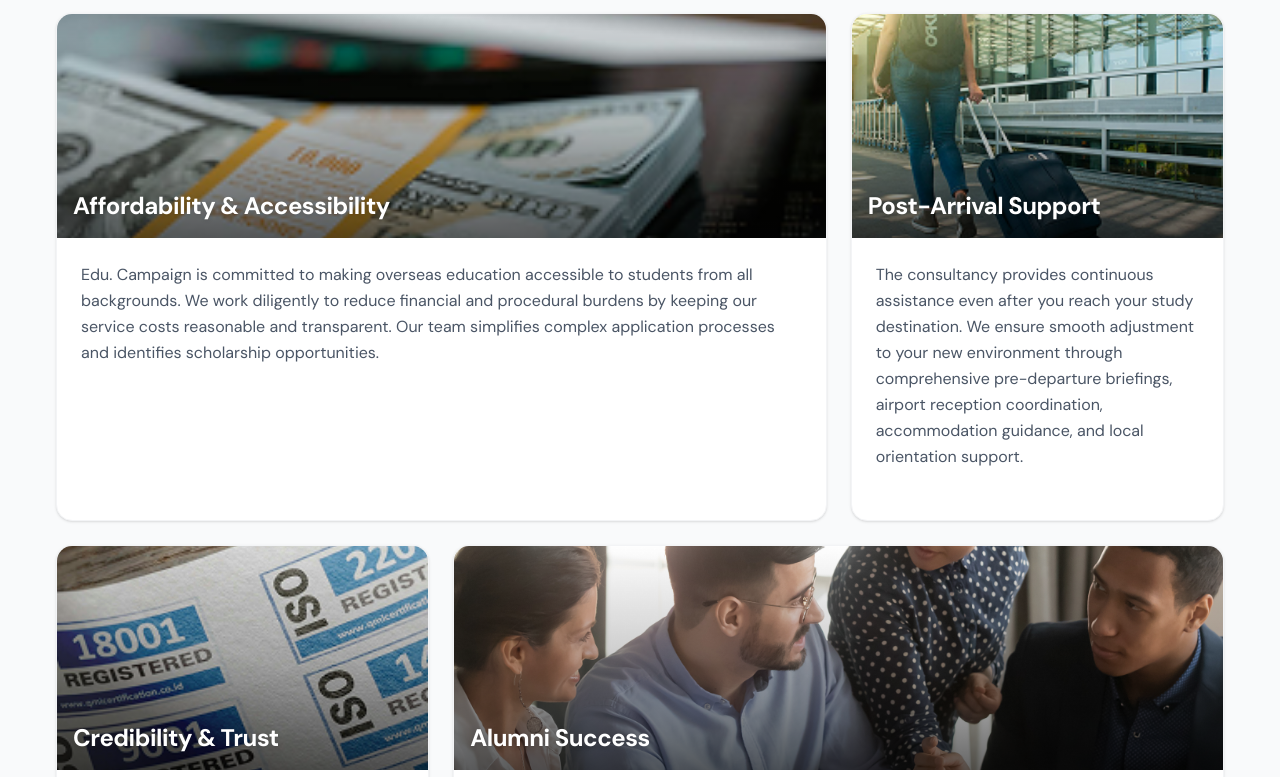
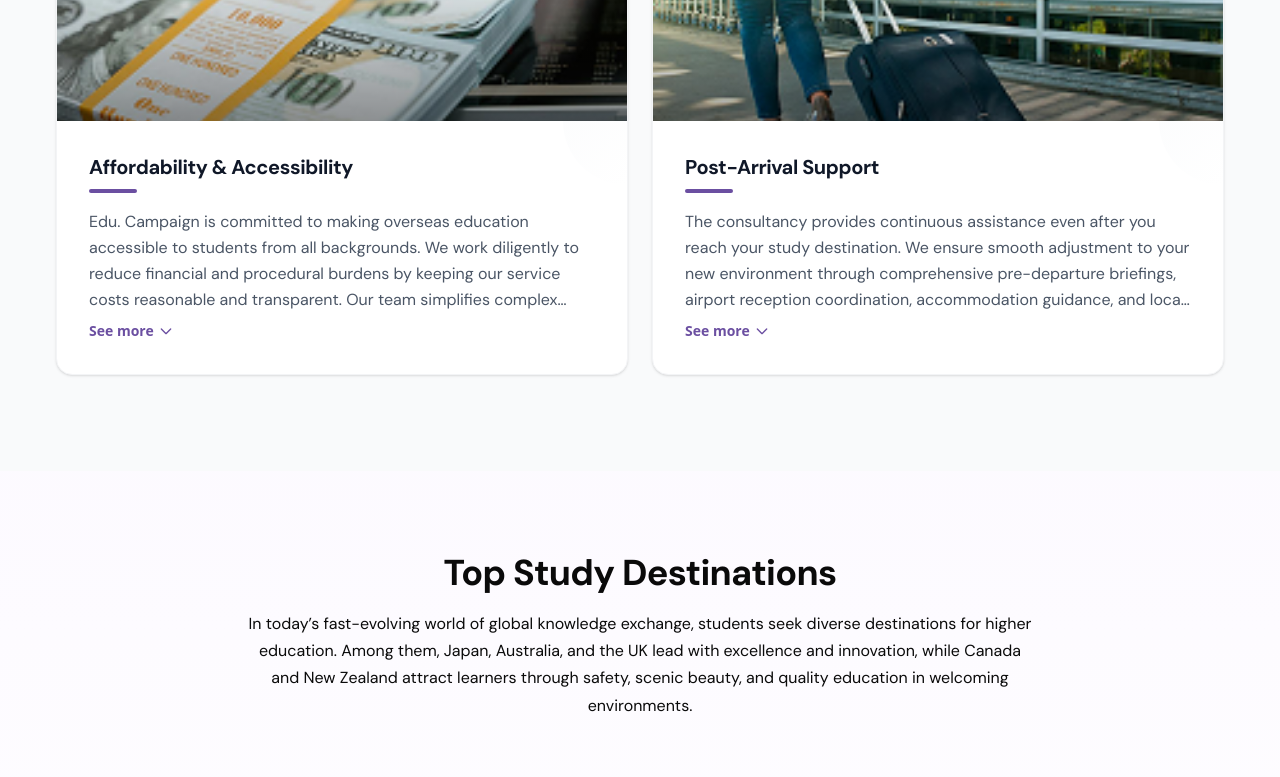
Before and after one commit to alpineroottech/EduCampaign, a Next.js app: page / in a window 1280 px wide. Shown: the part 3160-3937 px from the top of the page. Built offline with nearby package versions, Linux system fonts and the light colour scheme; grey boxes are pictures that could not be loaded; a web font is replaced by a local one.

Commit message:
bento grid for why us finally done

```diff
--- a/src/components/ui/BentoCard.tsx
+++ b/src/components/ui/BentoCard.tsx
@@ -1,6 +1,6 @@
 "use client";
 
-import React from "react";
+import React, { useState } from "react";
 import Image from "next/image";
 import { motion } from "motion/react";
 
@@ -9,7 +9,7 @@
   description: string;
   image: string;
   alt: string;
-  size?: "default" | "large" | "wide";
+  size?: "default" | "large" | "wide" | "hero";
   className?: string;
 }
 
@@ -21,11 +21,17 @@
   size = "default",
   className = "",
 }: BentoCardProps) {
+  const [isExpanded, setIsExpanded] = useState(false);
+
   const sizeClasses = {
-    default: "",
-    large: "md:col-span-2 md:row-span-2",
-    wide: "md:col-span-2",
+    default: "md:col-span-6",
+    large: "md:col-span-12 lg:col-span-6",
+    wide: "md:col-span-12",
+    hero: "col-span-1 md:col-span-12",
   };
+
+  const isHero = size === 'hero';
+  const shouldShowReadMore = !isHero && description.length > 150;
 
   return (
     <motion.article
@@ -36,39 +42,64 @@
       whileHover={{ y: -4 }}
       className={`
         group relative overflow-hidden rounded-2xl bg-white border border-gray-100
-        shadow-sm hover:shadow-lg transition-all duration-300
+        shadow-sm hover:shadow-lg transition-all duration-300 h-full
+        ${isHero ? 'flex flex-col md:flex-row' : 'flex flex-col'}
         ${sizeClasses[size]} ${className}
       `}
     >
       {/* Image Container */}
-      <div className="relative h-48 md:h-56 overflow-hidden">
+      <div className={`relative overflow-hidden shrink-0 ${
+        isHero
+          ? 'w-full md:w-1/2 min-h-[250px] md:min-h-full md:aspect-auto'
+          : 'h-64 aspect-video w-full'
+      }`}>
         <Image
           src={image}
           alt={alt}
           fill
-          sizes="(max-width: 768px) 100vw, (max-width: 1024px) 50vw, 33vw"
+          sizes={isHero ? "(max-width: 768px) 100vw, 50vw" : "(max-width: 768px) 100vw, 50vw"}
           className="object-cover transition-transform duration-500 group-hover:scale-105"
         />
         {/* Gradient Overlay */}
-        <div className="absolute inset-0 bg-gradient-to-t from-black/60 via-black/20 to-transparent" />
-
-        {/* Title on Image */}
-        <div className="absolute bottom-4 left-4 right-4">
-          <h3 className="text-xl md:text-2xl font-bold text-white drop-shadow-sm">
-            {title}
-          </h3>
-        </div>
+        <div className="absolute inset-0 bg-gradient-to-t from-black/60 via-transparent to-transparent opacity-60" />
       </div>
 
       {/* Content */}
-      <div className="p-5 md:p-6">
-        <p className="text-gray-600 text-sm md:text-base leading-relaxed">
-          {description}
-        </p>
+      <div className={`flex flex-col flex-1 p-6 md:p-8 relative ${isHero ? 'md:w-1/2 justify-center' : ''}`}>
+        <div className="mb-4">
+          <h3 className="text-xl font-bold text-gray-900 mb-2 group-hover:text-[#6B4FA1] transition-colors">
+            {title}
+          </h3>
+          <div className="h-1 w-12 bg-[#6B4FA1] rounded-full transform origin-left group-hover:scale-x-150 transition-transform duration-300" />
+        </div>
+
+        <div className="flex-1">
+          <p className={`text-gray-600 leading-relaxed ${!isHero && !isExpanded ? 'line-clamp-4' : ''}`}>
+            {description}
+          </p>
+
+          {shouldShowReadMore && (
+            <button
+              onClick={() => setIsExpanded(!isExpanded)}
+              className="mt-2 text-sm font-semibold text-[#6B4FA1] hover:text-[#3d1a4d] transition-colors inline-flex items-center gap-1"
+              aria-label={isExpanded ? "Show less" : "Show more"}
+            >
+              {isExpanded ? "Show less" : "See more"}
+              <svg
+                className={`w-4 h-4 transition-transform ${isExpanded ? 'rotate-180' : ''}`}
+                fill="none"
+                stroke="currentColor"
+                viewBox="0 0 24 24"
+              >
+                <path strokeLinecap="round" strokeLinejoin="round" strokeWidth={2} d="M19 9l-7 7-7-7" />
+              </svg>
+            </button>
+          )}
+        </div>
+
+        {/* Decorative corner accent */}
+        <div className="absolute top-0 right-0 w-16 h-16 bg-gradient-to-br from-gray-50 to-transparent opacity-50 rounded-bl-[100px] transition-opacity group-hover:opacity-100 pointer-events-none" />
       </div>
-
-      {/* Subtle Accent Line */}
-      <div className="absolute bottom-0 left-0 right-0 h-1 bg-gradient-to-r from-[#6B4FA1] to-[#b884c9] transform scale-x-0 group-hover:scale-x-100 transition-transform duration-300 origin-left" />
     </motion.article>
   );
 }
--- a/src/sections/WhyUs.tsx
+++ b/src/sections/WhyUs.tsx
@@ -13,49 +13,39 @@
 
 const services: ServiceProps[] = [
   {
+    title: "Personalized Counseling",
+    description: "Edu. Campaign carefully evaluates each student's unique academic background, career aspirations, financial situation, and personal preferences to create a tailored study abroad plan. Rather than following a generic one-size-fits-all approach, our expert counselors take the time to understand your individual goals and constraints. We analyze your academic strengths, identify suitable programs that align with your career objectives, and ensure that every recommendation is customized to maximize your chances of success in your chosen destination.",
+    image: "/images/whyus/Personalized Counselling.png",
+    alt: "Counseling session",
+    size: "large",
+  },
+  {
     title: "Comprehensive Services",
     description: "The consultancy provides complete end-to-end support throughout your entire study abroad journey. From initial test preparation for standardized exams (JLPT, NAT, IELTS, PTE, JFT, and more) to scholarship guidance, meticulous documentation assistance, seamless visa processing, travel arrangements, and comprehensive post-departure services.",
     image: "/images/about-board.png",
     alt: "Visa application form",
-  },
-  {
-    title: "Personalized Counseling",
-    description: "Edu. Campaign carefully evaluates each student's unique academic background, career aspirations, financial situation, and personal preferences to create a tailored study abroad plan. Rather than following a generic one-size-fits-all approach, our expert counselors take the time to understand your individual goals and constraints.",
-    image: "/images/whyus/Personalized Counselling.png",
-    alt: "Counseling session",
-    size: "large",
+    size: "default",
   },
   {
     title: "Wide Destination Options",
     description: "Students can choose from an extensive range of premier study destinations including Australia, Japan, Canada, the United Kingdom, New Zealand, and South Korea. Each destination offers unique educational opportunities, cultural experiences, and career prospects tailored to your aspirations.",
     image: "/images/whyus/wide Destination.png",
     alt: "Official documents",
+    size: "default",
   },
   {
     title: "Affordability & Accessibility",
-    description: "Edu. Campaign is committed to making overseas education accessible to students from all backgrounds. We work diligently to reduce financial and procedural burdens by keeping our service costs reasonable and transparent. Our team simplifies complex application processes and identifies scholarship opportunities.",
+    description: "Edu. Campaign is committed to making overseas education accessible to students from all backgrounds. We work diligently to reduce financial and procedural burdens by keeping our service costs reasonable and transparent. Our team simplifies complex application processes, identifies scholarship opportunities, and provides guidance on cost-effective study options.",
     image: "/images/whyus/Affordable.png",
     alt: "Student walking at airport",
-    size: "wide",
+    size: "default",
   },
   {
     title: "Post-Arrival Support",
     description: "The consultancy provides continuous assistance even after you reach your study destination. We ensure smooth adjustment to your new environment through comprehensive pre-departure briefings, airport reception coordination, accommodation guidance, and local orientation support.",
     image: "/images/whyus/podt_arrival.png",
     alt: "Student taking a test",
-  },
-  {
-    title: "Credibility & Trust",
-    description: "Edu. Campaign upholds the highest professional standards and has built a solid reputation for ethical practices, transparency, and reliability over years of dedicated service. Our success is measured by the achievements of our students who have successfully enrolled in prestigious institutions worldwide.",
-    image: "/images/whyus/Credibility.png",
-    alt: "Student accommodation",
-  },
-  {
-    title: "Alumni Success",
-    description: "Our alumni network spans across the globe, with graduates thriving in diverse fields and industries. From securing prestigious positions at multinational corporations to pursuing advanced research at top universities, our students' achievements reflect the quality of guidance and support they received throughout their journey with Edu. Campaign.",
-    image: "/images/about-board.png",
-    alt: "Successful alumni",
-    size: "wide",
+    size: "default",
   }
 ];
 
@@ -75,15 +65,15 @@
           </div>
         </ScrollReveal>
 
-        <div className="grid grid-cols-1 md:grid-cols-2 lg:grid-cols-3 gap-5 md:gap-6 auto-rows-fr">
-          {services.map((service) => (
+        <div className="grid grid-cols-1 md:grid-cols-12 gap-6">
+          {services.map((service, index) => (
             <BentoCard
               key={service.title}
               title={service.title}
               description={service.description}
               image={service.image}
               alt={service.alt}
-              size={service.size}
+              size={index === 0 ? "hero" : "default"}
             />
           ))}
         </div>
--- a/src/types/css.d.ts
+++ /dev/null
@@ -1 +0,0 @@
-declare module "*.css";
```
